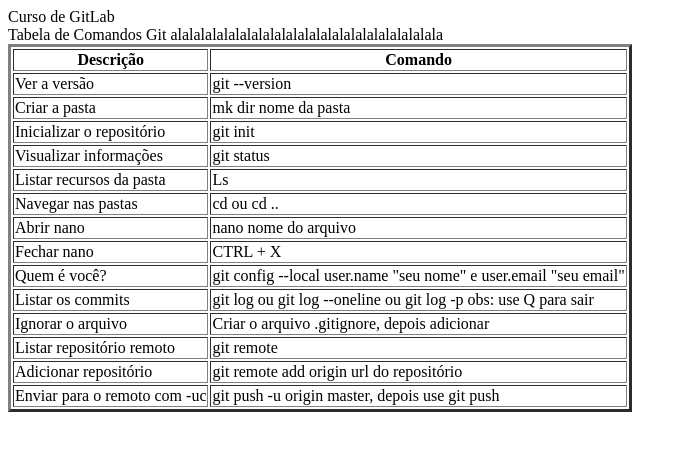
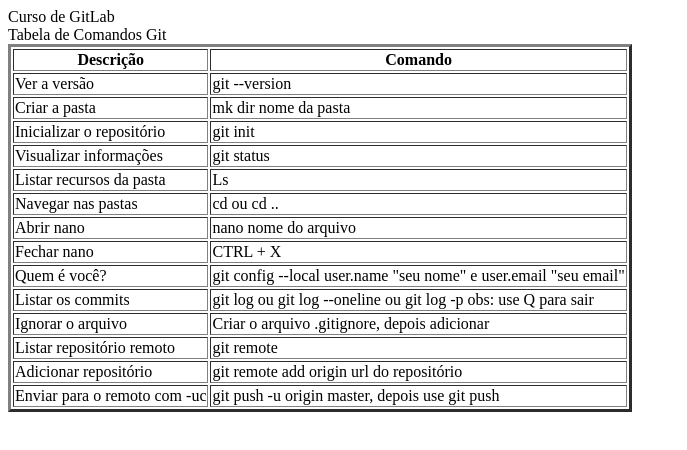
Before and after one commit to EnzoSmidt/entrevistagithub, a plain HTML site: page index.html in a window 1280 px wide. Shown: the whole page, without its empty margins (0-687 px from the left). Drawn offline with Linux system fonts and the light colour scheme.

Commit message:
Revert "manutenção código final"
This reverts commit 7b820615f97e3907fab33b6f3ba3e93c96613293.

```diff
--- a/index.html
+++ b/index.html
@@ -15,7 +15,6 @@
         Tabela de Comandos Git
 
         <table border="3">
-            alalalalalalalalalalalalalalalalalalalalalalala
             <tr>
                 <th>Descrição</th>
                 <th>Comando</th>
```
